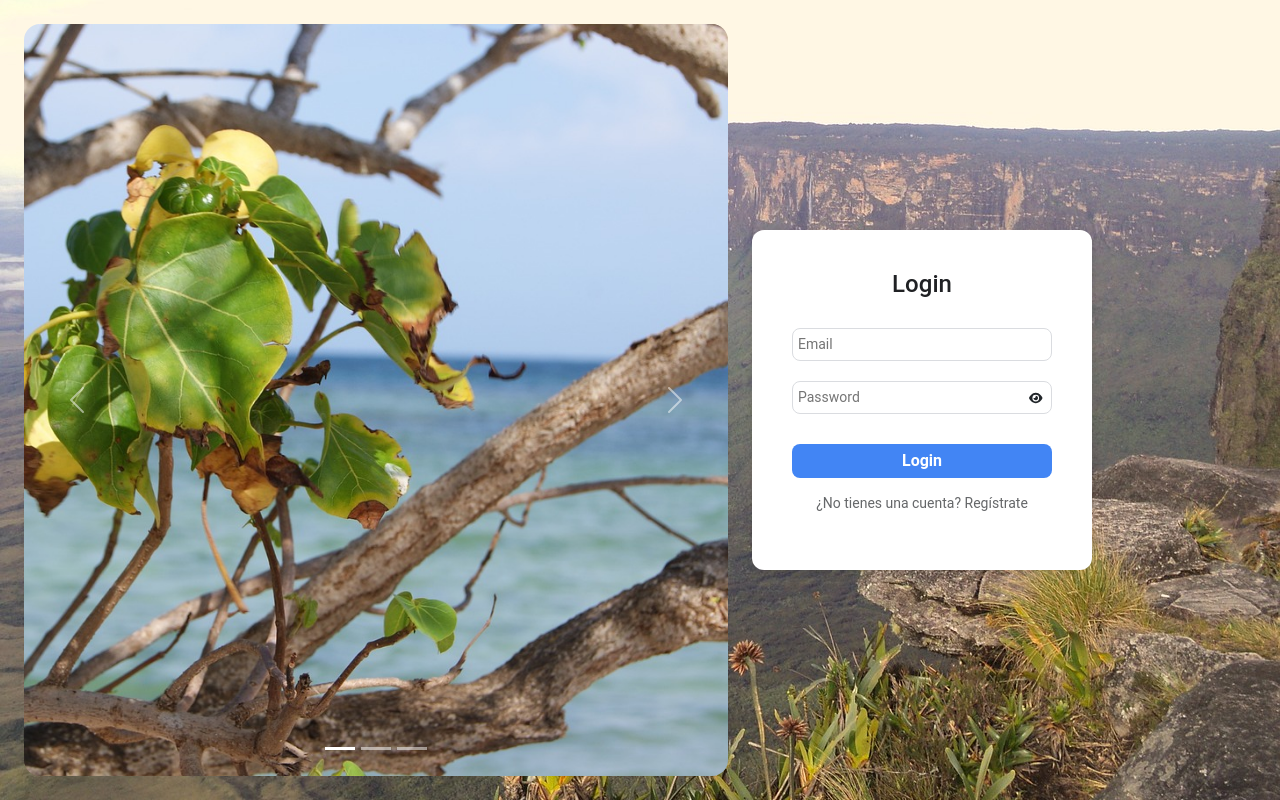
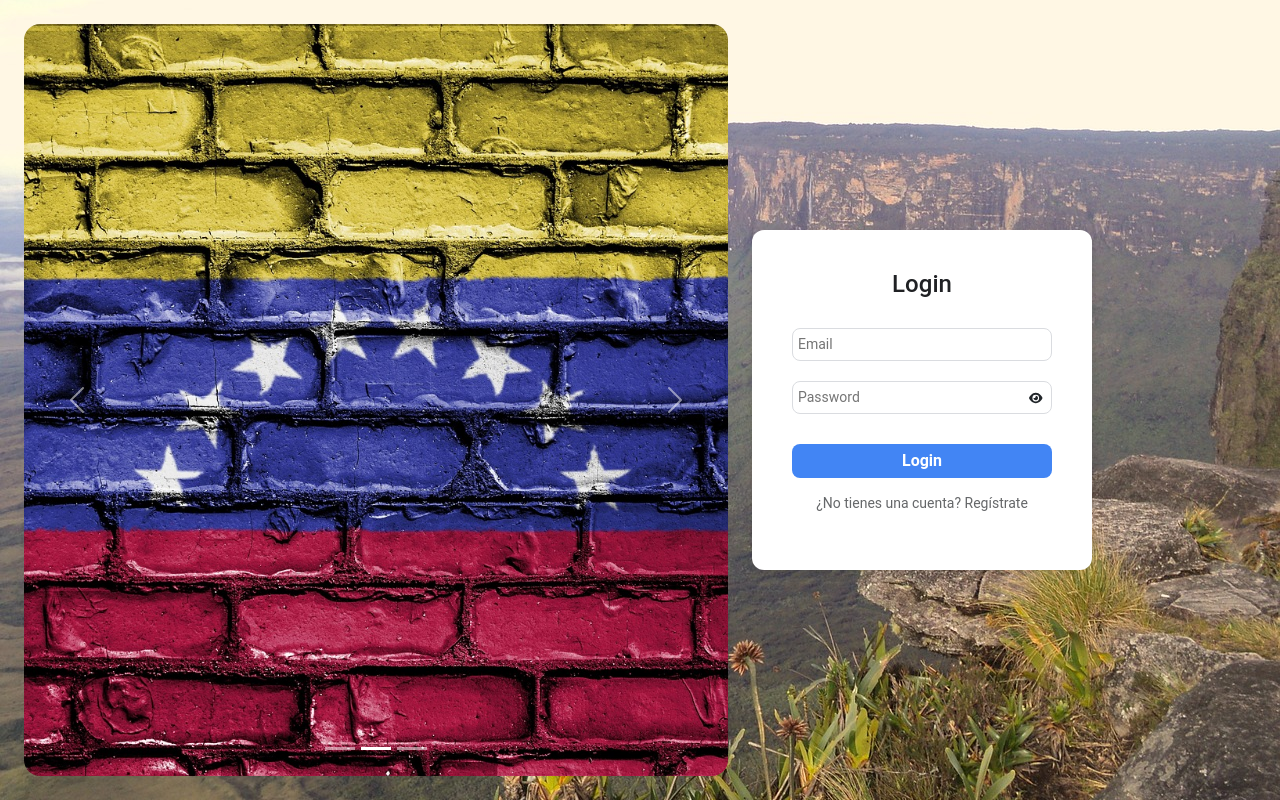
Before and after one commit to Abrahanpiloto/curso-react-fazt, a React (Vite) app: page / in a window 1280 px wide. Both pictures are taken after a click on the button 376 px from the left and 748 px from the top of the page. Built offline with nearby package versions, Linux system fonts and the light colour scheme; no server answers; the database is empty; a web font is replaced by a local one.

Commit message:
cambio de foto

```diff
--- a/src/components/Login.jsx
+++ b/src/components/Login.jsx
@@ -80,15 +80,15 @@ const Login = () => {
             ></button>
           </div>
           <div className="carousel-inner h-100">
-            <div className="carousel-item h-100">
-              <img src={flag} alt="" className="image-size d-block rounded-4" />
-            </div>
             <div className="carousel-item active h-100">
               <img
                 src={beach}
                 alt=""
                 className="image-size d-block rounded-4"
               />
+            </div>
+            <div className="carousel-item h-100">
+              <img src={flag} alt="" className="image-size d-block rounded-4" />
             </div>
             <div className="carousel-item h-100">
               <img
```
